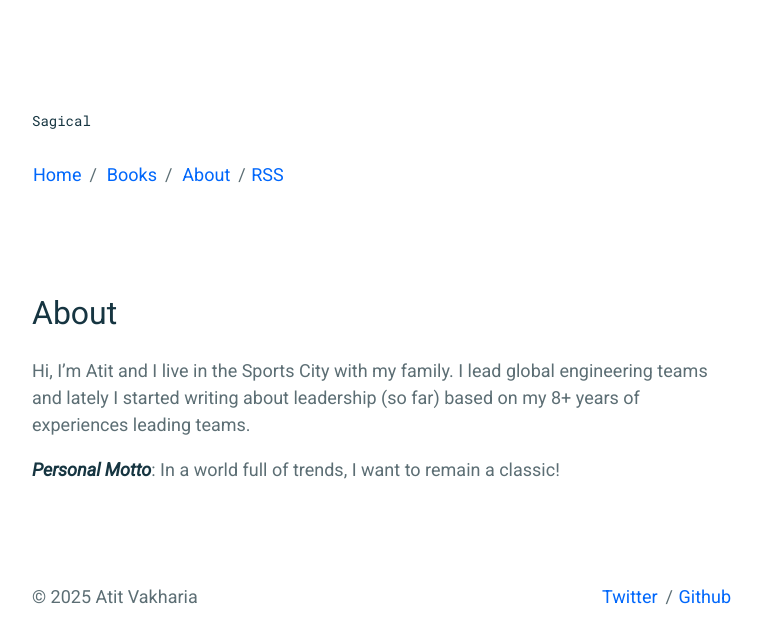
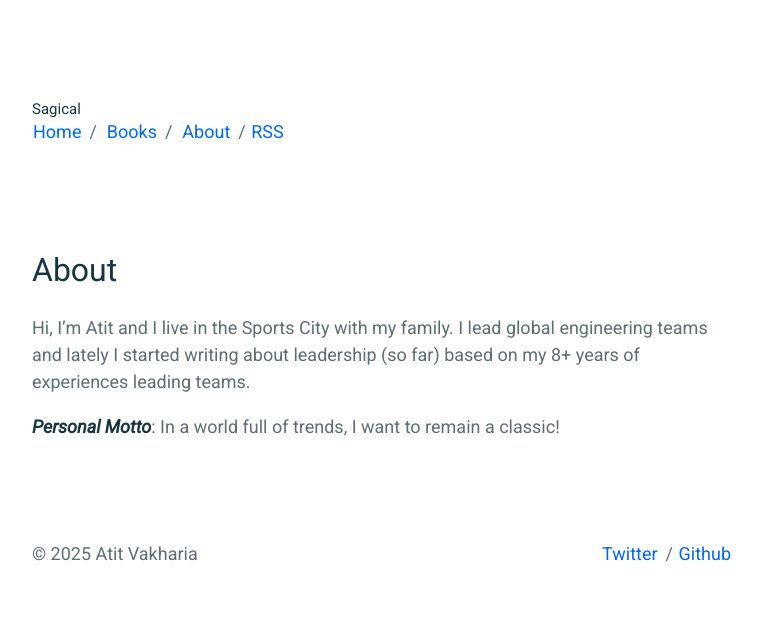
Before and after one commit to mkchoi212/paper-jekyll-theme, a Jekyll site: the page built from _pages/about.md, in a window 1280 px wide. Shown: the top 644 px of the page, without its empty margins (258-1020 px from the left). Built offline with Jekyll 4.4.1, drawn with Linux system fonts in a browser that asks for light colours.

Commit message:
Update header.html

```diff
--- a/_includes/header.html
+++ b/_includes/header.html
@@ -1,5 +1,5 @@
 <header class="c-page__header">
-  <h1><code>{{ site.title}}</code></h1>
+  <h2>{{ site.title}}</h2>
   {% if page.title == 'Home' %}
   <h1>{{ site.description }}</h1>
   {% endif %}
```
